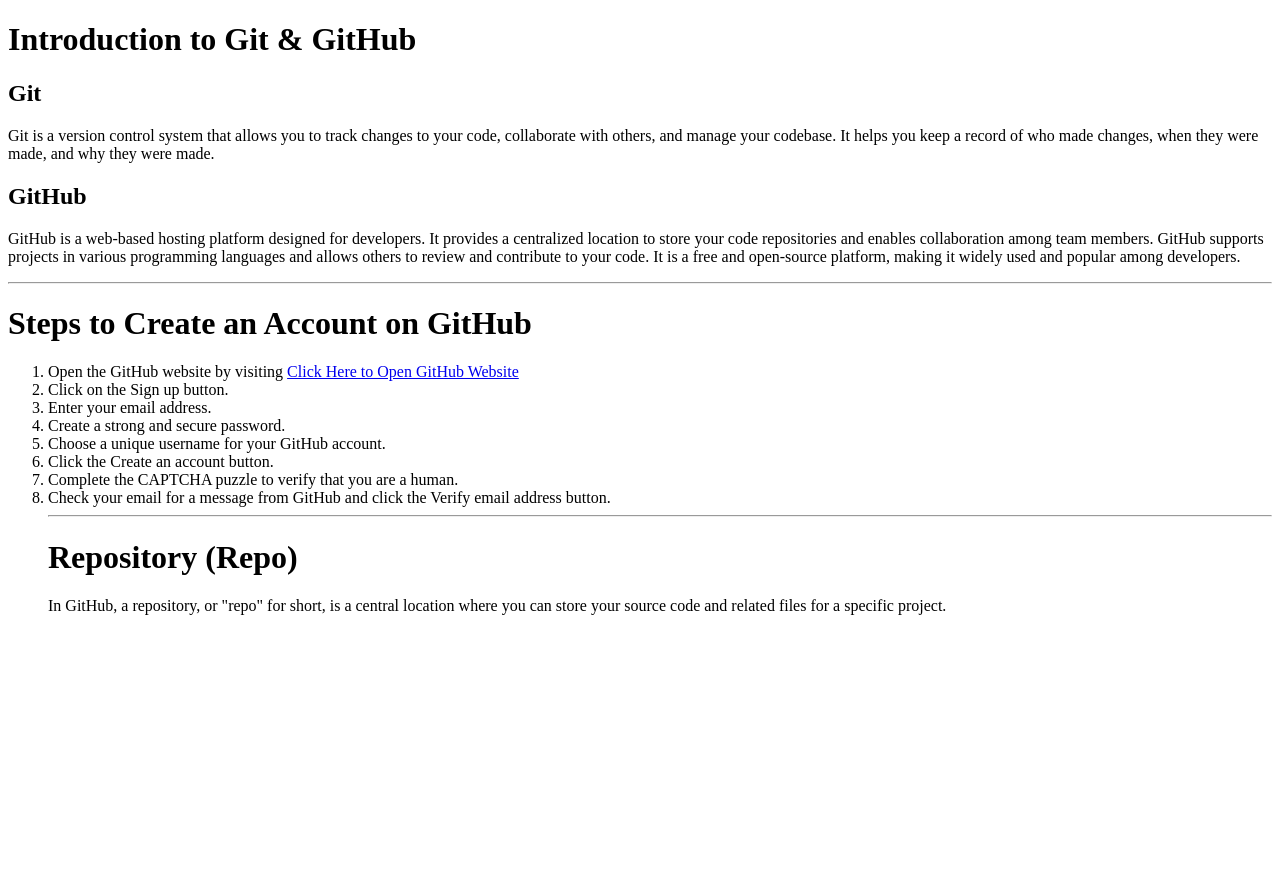
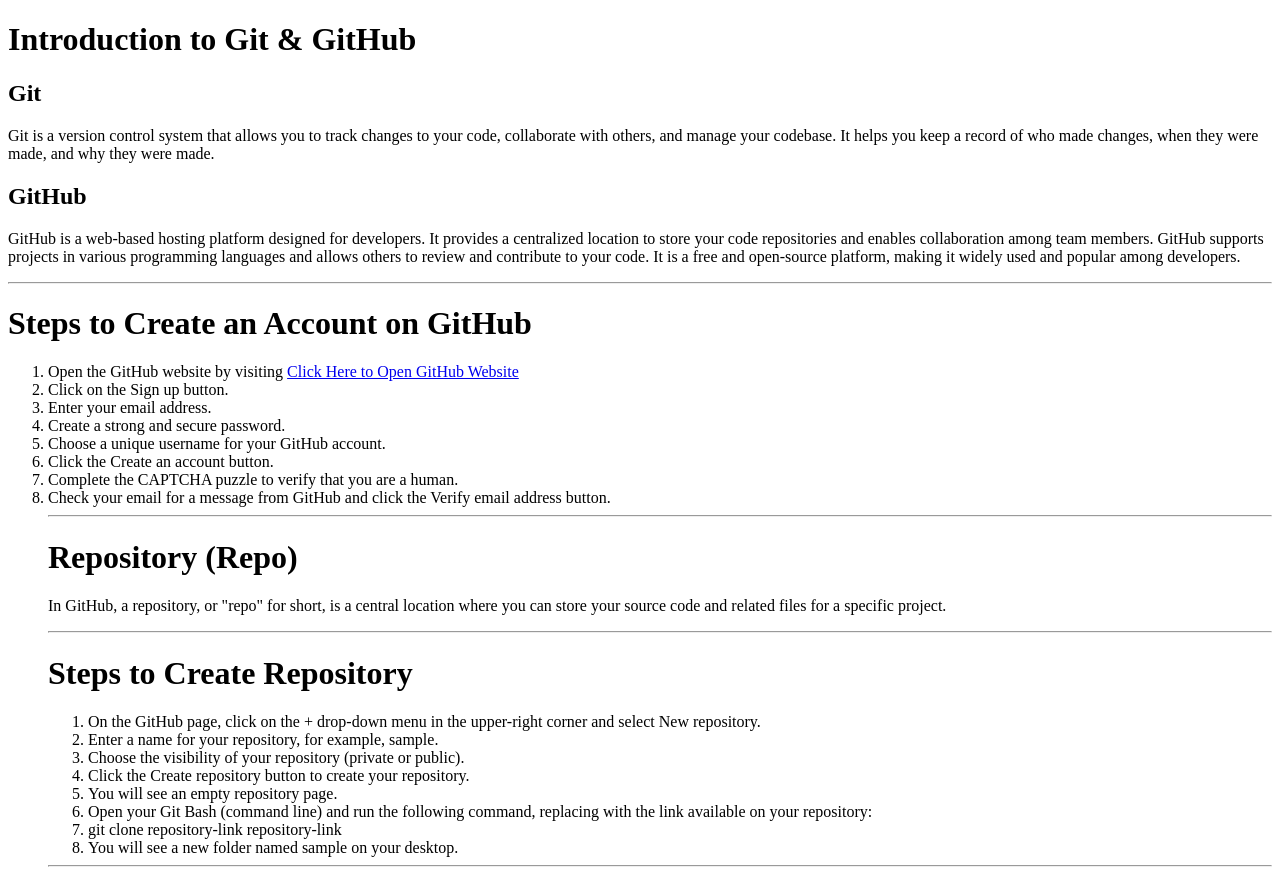
Before and after one commit to saurabhjaykar1603/git-and-github, a plain HTML site: page index.html in a window 1280 px wide. Before the commit the page ends 800 px from the top, so only its background shows below. Drawn offline with Linux system fonts and the light colour scheme.

Commit message:
learned - steps to create github repository

```diff
--- a/index.html
+++ b/index.html
@@ -1,10 +1,12 @@
 <!DOCTYPE html>
 <html lang="en">
+
 <head>
     <meta charset="UTF-8">
     <meta name="viewport" content="width=device-width, initial-scale=1.0">
     <title>Document</title>
 </head>
+
 <body>
     <h1>Introduction to Git & GitHub</h1>
 
@@ -23,7 +25,7 @@
     <h1>Steps to Create an Account on GitHub</h1>
     <ol>
         <li>
-                Open the GitHub website by visiting  <a href="https://github.com/">Click Here to Open GitHub Website</a>
+            Open the GitHub website by visiting <a href="https://github.com/">Click Here to Open GitHub Website</a>
         </li>
         <li>
             Click on the Sign up button.
@@ -56,8 +58,48 @@
 
         <hr>
         <h1>Repository (Repo)</h1>
-    <p>In GitHub, a repository, or "repo" for short, is a central location where you can store your source code and related files for a specific project.</p>
+        <p>In GitHub, a repository, or "repo" for short, is a central location where you can store your source code and
+            related files for a specific project.</p>
 
+        <hr>
+        <h1>Steps to Create Repository</h1>
+
+        <ol>
+            <li>
+                On the GitHub page, click on the + drop-down menu in the upper-right corner and select New repository.
+            </li>
+
+            <li>
+                Enter a name for your repository, for example, sample.
+            </li>
+
+            <li>
+                Choose the visibility of your repository (private or public).
+            </li>
+
+            <li>
+                Click the Create repository button to create your repository.
+            </li>
+
+            <li>
+                You will see an empty repository page.
+            </li>
+
+            <li>
+                Open your Git Bash (command line) and run the following command, replacing <repository-link> with the
+                    link available on your repository:
+            </li>
+
+            <li>
+                git clone repository-link repository-link
+            </li>
+
+            <li>
+                You will see a new folder named sample on your desktop.
+            </li>
+        </ol>
+        <hr>
 
 </body>
+
 </html>
```
Lines whose indentation alone changed are shown as unchanged.
